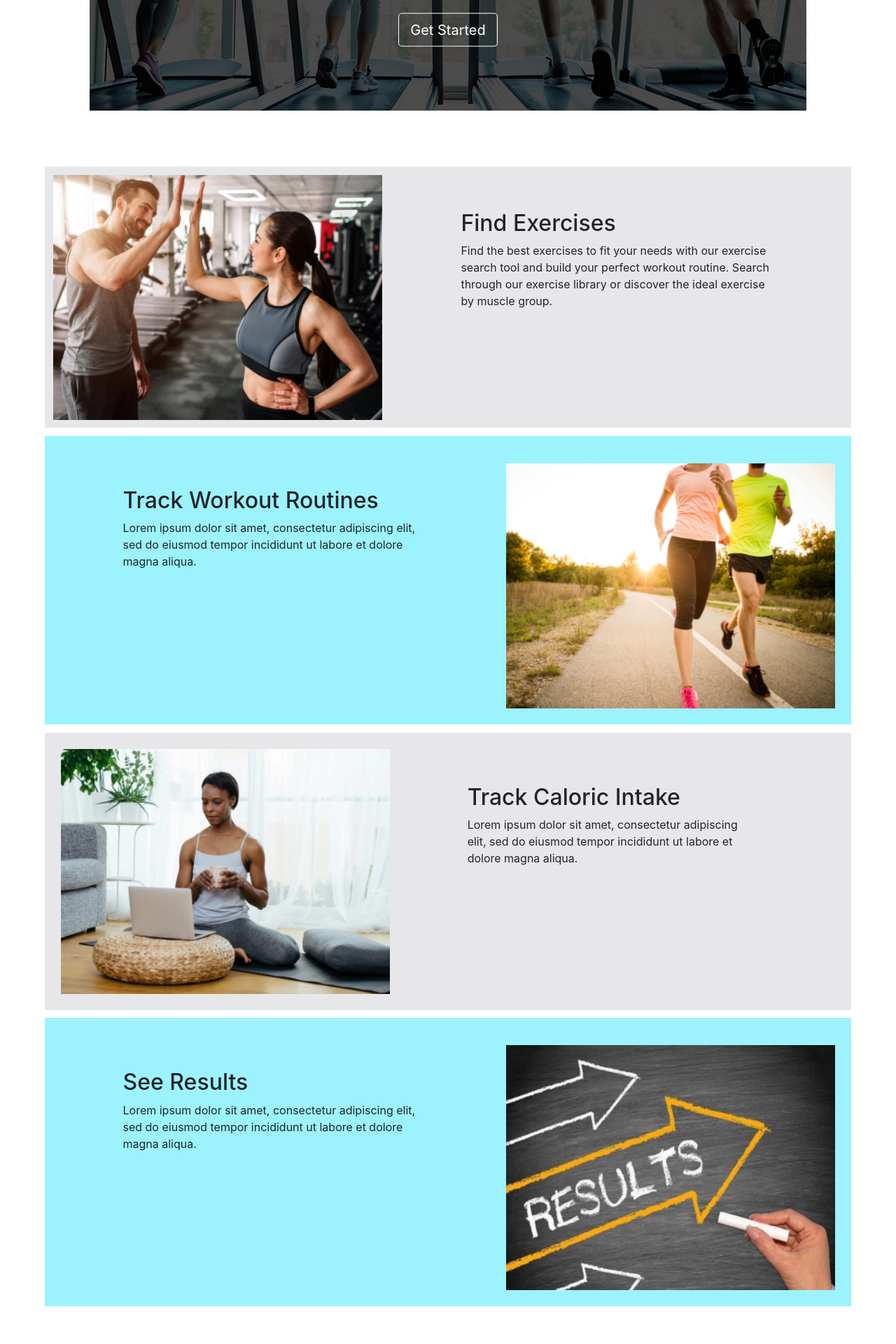
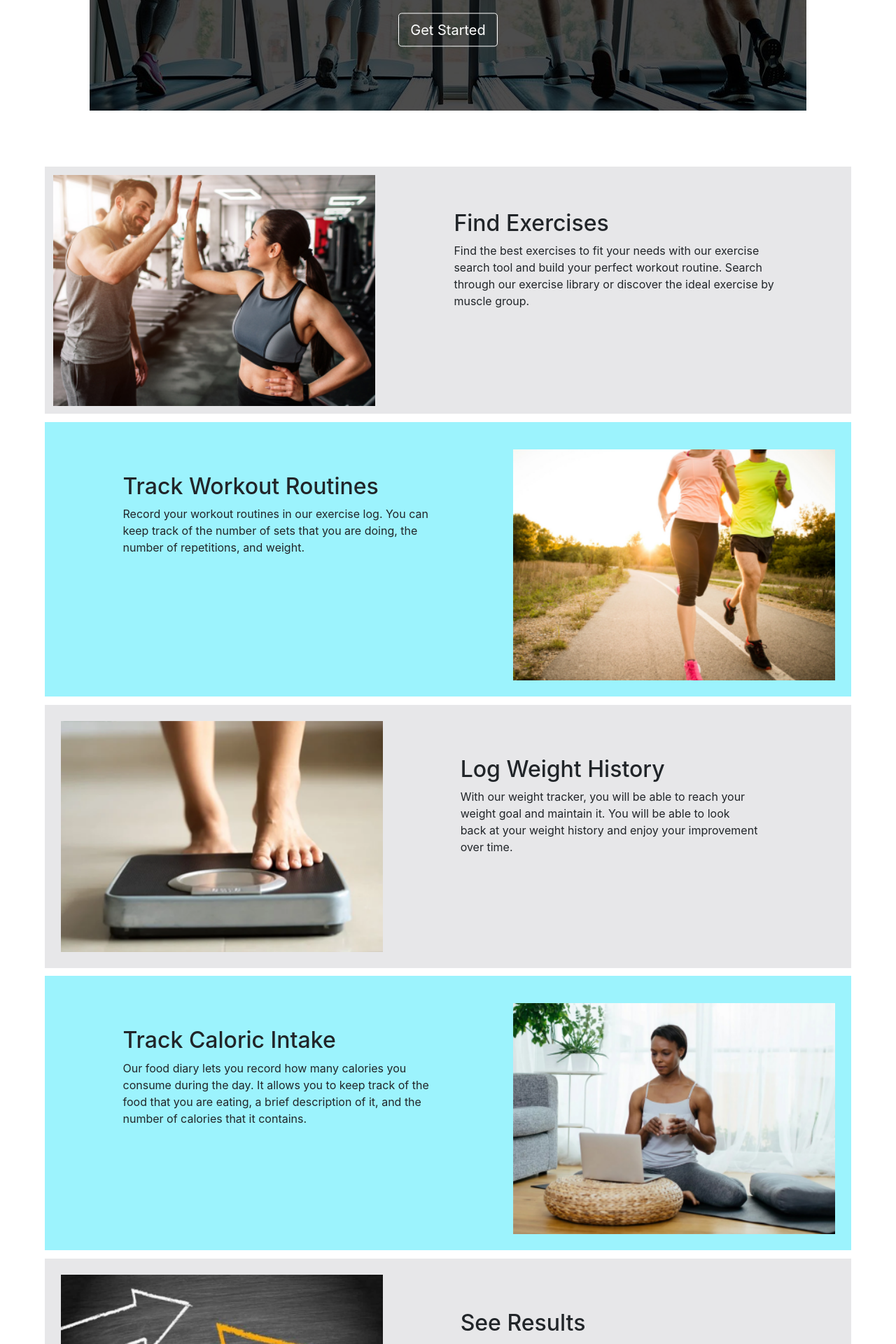
Before and after one commit to kdagnan/FitTrack, a Django app: page / in a window 1280 px wide. Shown: the part 470-2390 px from the top of the page at 70% size. Before the commit the page ends 2336 px from the top, so only its background shows below. Run offline with Django 3.2, Linux system fonts and the light colour scheme; some libraries are stand-ins or nearby versions.

Commit message:
update home page description and jsonToDatabase file

```diff
--- a/app/templates/app/home.html
+++ b/app/templates/app/home.html
@@ -85,8 +85,8 @@
         max-width: 100%;
     }
     .box-img{
-        height: 350px;
-        width: 470px;
+        height: 330px;
+        width: 460px;
     }
     .btn-default{
         float: center;
@@ -141,8 +141,9 @@
             </div>
             <h2 style="margin-top: 50px;">Find Exercises</h2>
             <p style="margin-right: 8%;">
-                Find the best exercises to fit your needs with our exercise search tool and build your perfect workout routine.
-                Search through our exercise library or discover the ideal exercise by muscle group.
+                Find the best exercises to fit your needs with our exercise search
+                tool and build your perfect workout routine. Search through our exercise
+                library or discover the ideal exercise by muscle group.
             </p>
         </div>
         <div class="box2">
@@ -152,7 +153,9 @@
                 </div>
                 <h2 style="margin-top: 50px; margin-left: 8%;">Track Workout Routines</h2>
                 <p style="margin-left: 8%;">
-                    Lorem ipsum dolor sit amet, consectetur adipiscing elit, sed do eiusmod tempor incididunt ut labore et dolore magna aliqua.
+                    Record your workout routines in our exercise log. You can keep track
+                    of the number of sets that you are doing, the number of repetitions,
+                    and weight.
                 </p>
             </p>
         </div>
@@ -160,9 +163,11 @@
             <div class="box1-img">
                 <img src="{%  static 'box3img.png' %}" class="box-img">
             </div>
-            <h2 style="margin-top: 50px;">Track Caloric Intake</h2>
+            <h2 style="margin-top: 50px;">Log Weight History</h2>
             <p style="margin-right: 10%;">
-                Lorem ipsum dolor sit amet, consectetur adipiscing elit, sed do eiusmod tempor incididunt ut labore et dolore magna aliqua.
+                With our weight tracker, you will be able to reach your weight goal and
+                maintain it. You will be able to look back at your weight history and
+                enjoy your improvement over time.
             </p>
         </div>
         <div class="box4">
@@ -170,10 +175,21 @@
                 <div class="box2-img">
                     <img src="{%  static 'box4img.png' %}" class="box-img">
                 </div>
-                <h2 style="margin-top: 50px; margin-left: 8%;">See Results</h2>
+                <h2 style="margin-top: 50px; margin-left: 8%;">Track Caloric Intake</h2>
                 <p style="margin-left: 8%;">
-                    Lorem ipsum dolor sit amet, consectetur adipiscing elit, sed do eiusmod tempor incididunt ut labore et dolore magna aliqua.
+                    Our food diary lets you record how many calories you consume during the
+                    day. It allows you to keep track of the food that you are eating, a
+                    brief description of it, and the number of calories that it contains.
                 </p>
+            </p>
+        </div>
+        <div class="box3">
+            <div class="box1-img">
+                <img src="{%  static 'box5img.png' %}" class="box-img">
+            </div>
+            <h2 style="margin-top: 50px;">See Results</h2>
+            <p style="margin-right: 10%;">
+                Lorem ipsum dolor sit amet, consectetur adipiscing elit, sed do eiusmod tempor incididunt ut labore et dolore magna aliqua.
             </p>
         </div>
     </div>
--- a/jsonToDatabase.py
+++ b/jsonToDatabase.py
@@ -1,5 +1,5 @@
 #create new super user
-python3 manage.py createsuperuser
+#python3 manage.py createsuperuser
 #enter username
 #enter Email
 #enter Password
@@ -12,7 +12,7 @@ python3 manage.py shell
 ...     exer_json = json.load(f)
 ...
 >>> for exe in exer_json:
-...     exercise = Exercise(name=exe['name'], group=exe['group'], group_code=exe['group_code'], description=exe['description'], image_link=exe['image_link'])
+...     exercise = Exercise(name=exe['name'], group=exe['group'], group_code=exe['group_code'], description=exe['description'], image_link=exe['image_link'], ex_id=exe['ex_id'])
 ...     exercise.save()
 ...
 >>> exit()
```
Also changed, not shown: app/static/box3img.png, app/static/box4img.png, app/static/box5img.png (added).
